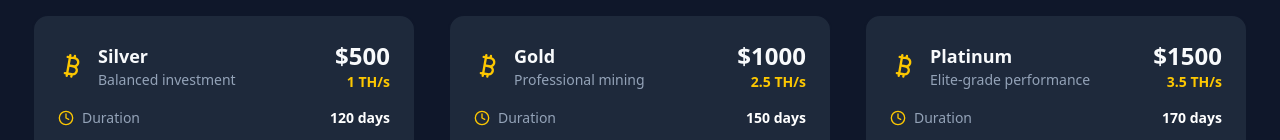
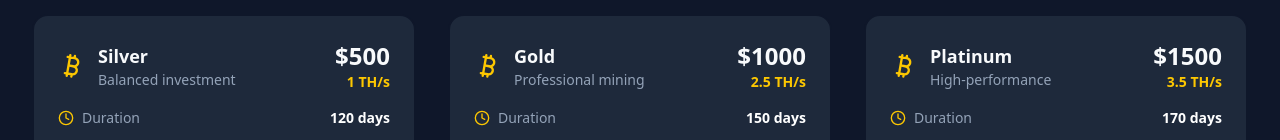
Before and after one commit to EddMarwa/Rockits, a Next.js app in the folder corebits/: page /plans in a window 1280 px wide. Shown: the part 660-800 px from the top of the page. Built offline with nearby package versions, Linux system fonts and the light colour scheme.

Commit message:
locale gtil

```diff
--- a/corebits/src/app/[locale]/page.tsx
+++ b/corebits/src/app/[locale]/page.tsx
@@ -73,7 +73,7 @@ export default async function Home({ params }: { params: Promise<{ locale: Local
             {[
               { name: 'Starter Plan', price: '$30', ths: '2.5 TH/s', profit: '2–3% daily', duration: '30 Days' },
               { name: 'Pro Miner', price: '$150', ths: '10 TH/s', profit: '3.5–4% daily', duration: '60 Days' },
-              { name: 'Elite Rig', price: '$700', ths: '50 TH/s', profit: '5–6% daily', duration: '90 Days' }
+              { name: 'Professional Rig', price: '$700', ths: '50 TH/s', profit: '5–6% daily', duration: '90 Days' }
             ].map((p) => (
               <div key={p.name} className="rounded-2xl p-[2px] bg-gradient-to-r from-[#004B87] to-[#FFD700]">
                 <div className="rounded-2xl bg-white dark:bg-slate-900 text-black dark:text-white p-6 h-full flex flex-col shadow-sm">
--- a/corebits/src/app/plans/page.tsx
+++ b/corebits/src/app/plans/page.tsx
@@ -25,7 +25,7 @@ export default function Plans({ locale = 'en' }: Props) {
     { tier: 'Bronze', price: '$100', hashPower: '200 GH/s', duration: 90, roi: 150, description: 'Steady growth plan', features: ['Higher hash rate', 'Priority support', 'Auto reinvestment'] },
     { tier: 'Silver', price: '$500', hashPower: '1 TH/s', duration: 120, roi: 180, description: 'Balanced investment', features: ['Premium support', 'Advanced analytics', 'Flexible terms'] },
     { tier: 'Gold', price: '$1000', hashPower: '2.5 TH/s', duration: 150, roi: 200, description: 'Professional mining', features: ['Maximum efficiency', 'Dedicated manager', 'Custom solutions'] },
-    { tier: 'Platinum', price: '$1500', hashPower: '3.5 TH/s', duration: 170, roi: 230, description: 'Elite-grade performance', features: ['VIP priority payouts', 'Referral bonus', 'Audit-backed rewards'] }
+  { tier: 'Platinum', price: '$1500', hashPower: '3.5 TH/s', duration: 170, roi: 230, description: 'High-performance', features: ['VIP priority payouts', 'Referral bonus', 'Audit-backed rewards'] }
   ];
 
   const staggerContainer = {
```
